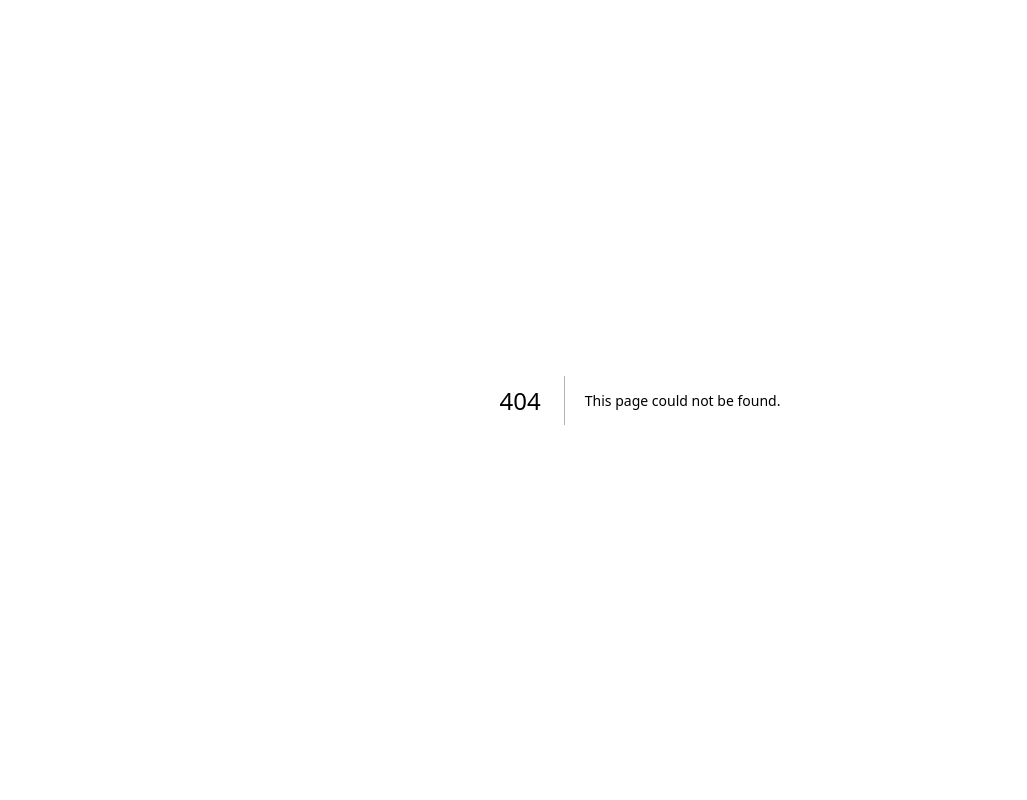
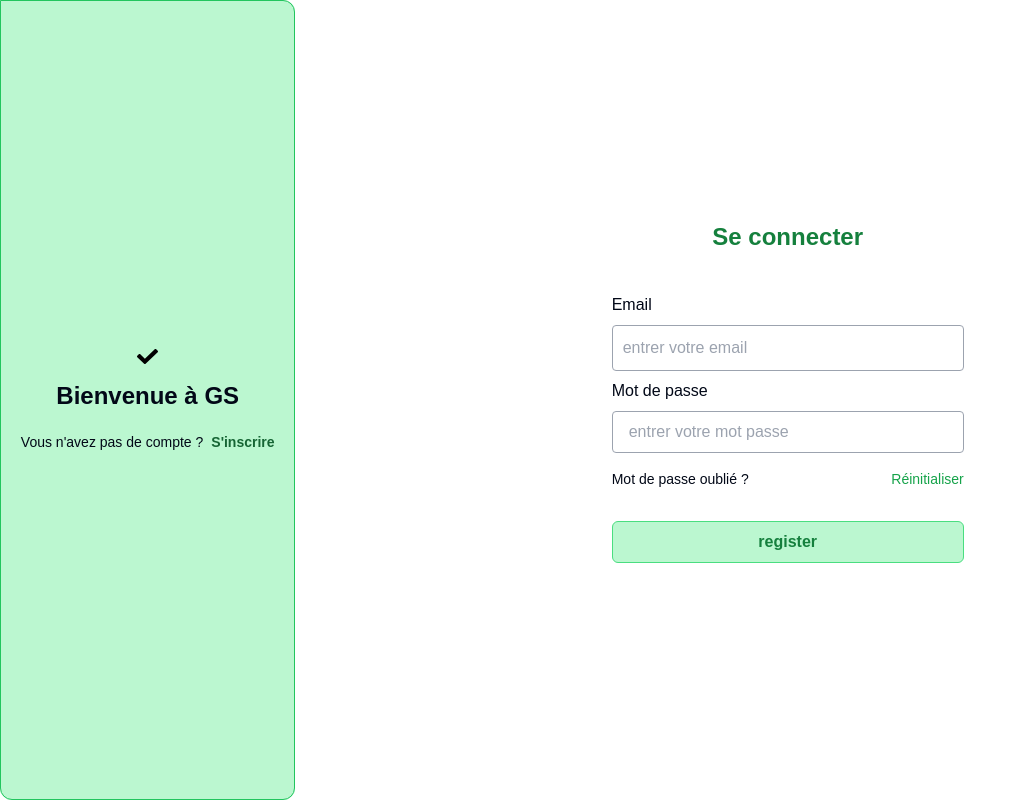
Before and after one commit to SafidyRamaroson/GSDGI, a Next.js app: page /users/auth/login in a window 1280 px wide. Before the commit this address had no page. Shown: the whole page, without its empty margins (0-1027 px from the left). Built offline with nearby package versions, Linux system fonts and the light colour scheme.

Commit message:
feat: :sparkles: Added login page [static] for users simple.

```diff
--- /dev/null
+++ b/app/users/auth/login/page.tsx
@@ -0,0 +1,81 @@
+const Login = () => {
+  return (
+    <div className="w-screen min-h-screen flex flex-row bg-white">
+      <div className="bg-green-200 w-96 h-screen rounded-e-xl rounded-b-xl">
+        <div className="flex flex-col items-center justify-center border-[1px] border-green-500 h-full rounded-e-xl rounded-b-xl">
+          <svg
+            width="21"
+            height="15"
+            viewBox="0 0 21 15"
+            fill="none"
+            xmlns="http://www.w3.org/2000/svg"
+          >
+            <path
+              d="M7.13253 14.7054L0.307525 8.16802C-0.102508 7.77527 -0.102508 7.13846 0.307525 6.74567L1.79242 5.32332C2.20245 4.93053 2.86731 4.93053 3.27735 5.32332L7.875 9.72717L17.7227 0.294565C18.1327 -0.0981884 18.7976 -0.0981884 19.2076 0.294565L20.6925 1.71692C21.1025 2.10967 21.1025 2.74647 20.6925 3.13927L8.61746 14.7054C8.20739 15.0982 7.54257 15.0982 7.13253 14.7054Z"
+              fill="#000"
+            />
+          </svg>
+          <h1 className="font-bold mt-4 mb-5 text-2xl text-center">
+            Bienvenue à GS
+          </h1>
+          <div className="flex flex-row gap-2">
+            <p className="text-sm">Vous n'avez pas de compte ?</p>
+            <span className="text-sm text-green-800 font-semibold cursor-pointer">
+              S'inscrire
+            </span>
+          </div>
+        </div>
+      </div>
+      <div className="h-screen w-full flex flex-col justify-center items-center">
+        <div className="flex flex-row">
+          <p className="text-center font-semibold text-green-700 mb-6 text-2xl">
+            Se connecter
+          </p>
+        </div>
+        <form action="" method="post" className="max-w-md py-4 px-4 w-96">
+          <div className="flex flex-col">
+            <label htmlFor="email" className="font-normal">
+              Email
+            </label>
+            <input
+              type="email"
+              name="email"
+              id="email"
+              placeholder="entrer votre email"
+              className="border-[1px] border-gray-400 p-2.5 rounded-sm my-2 bg-white w-full"
+            />
+          </div>
+          <div className="flex flex-col">
+            <label htmlFor="password" className="font-normal">
+              Mot de passe
+            </label>
+            <input
+              type="text"
+              name="password"
+              id="password"
+              placeholder="entrer votre mot passe"
+              className="border-[1px] border-gray-400 p-2 px-4 rounded-sm mb-4 mt-2 bg-white"
+            />
+          </div>
+          <div className="mb-4 flex flex-row justify-between">
+            {/* <input type="checkbox" name="" id="" /> */}
+            <p className="text-sm">
+             Mot de passe oublié ?
+            </p>
+             <span className="text-sm text-green-600 cursor-pointer">
+                Réinitialiser
+             </span>
+          </div>
+          <button
+            type="submit"
+            className="bg-green-200 text-green-700 font-bold w-full p-2 mt-4 rounded-md border-[1px] border-green-400"
+          >
+            register
+          </button>
+        </form>
+      </div>
+    </div>
+  );
+};
+
+export default Login;
```
